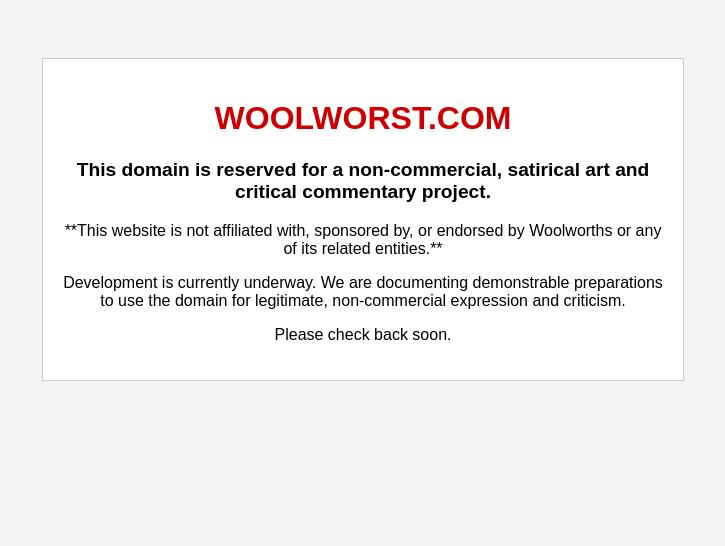
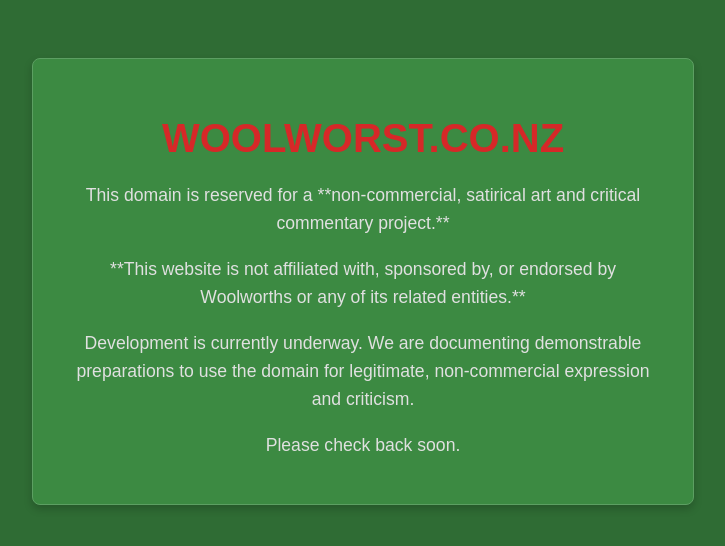
Before and after one commit to artist-pos/woolworst, a plain HTML site: page index.html in a window 1280 px wide. Shown: the whole page, without its empty margins (277-1002 px from the left). Drawn offline with Linux system fonts and the light colour scheme.

Commit message:
Update index.html

```diff
--- a/index.html
+++ b/index.html
@@ -9,25 +9,41 @@
             font-family: Arial, sans-serif;
             text-align: center;
             padding: 50px;
-            background-color: #f4f4f4;
+            /* Main background color - a deep green from the poster */
+            background-color: #2F6C34; /* Darker green */
+            color: #E0E0E0; /* Light grey text for contrast */
         }
         .container {
             max-width: 600px;
             margin: 0 auto;
-            padding: 20px;
-            border: 1px solid #ccc;
-            background-color: #fff;
+            padding: 30px;
+            border: 1px solid #5C9F62; /* A slightly lighter green border */
+            background-color: #3C8A42; /* Slightly lighter green for the box */
+            border-radius: 8px; /* Slightly rounded corners for a modern feel */
+            box-shadow: 0 4px 8px rgba(0, 0, 0, 0.2); /* Subtle shadow */
         }
         h1 {
-            color: #cc0000; /* A color suggesting 'warning' or 'critical' intent */
+            /* A strong red for the 'WOOLWORST.COM' text, standing out against the green */
+            color: #D62828; /* A potent red */
+            font-size: 2.5em;
+            margin-bottom: 20px;
+            text-transform: uppercase;
+        }
+        p {
+            line-height: 1.6;
+            margin-bottom: 15px;
+            font-size: 1.1em;
+        }
+        p strong {
+            color: #FFC000; /* A touch of yellow/orange for emphasis, similar to "fresh food feeling" */
         }
     </style>
 </head>
 <body>
     <div class="container">
-        <h1>WOOLWORST.COM</h1>
-        <p style="font-size: 1.2em; font-weight: bold;">
-            This domain is reserved for a non-commercial, satirical art and critical commentary project.
+        <h1>woolworst.co.nz</h1>
+        <p>
+            This domain is reserved for a **non-commercial, satirical art and critical commentary project.**
         </p>
         <p>
             **This website is not affiliated with, sponsored by, or endorsed by Woolworths or any of its related entities.**
```
